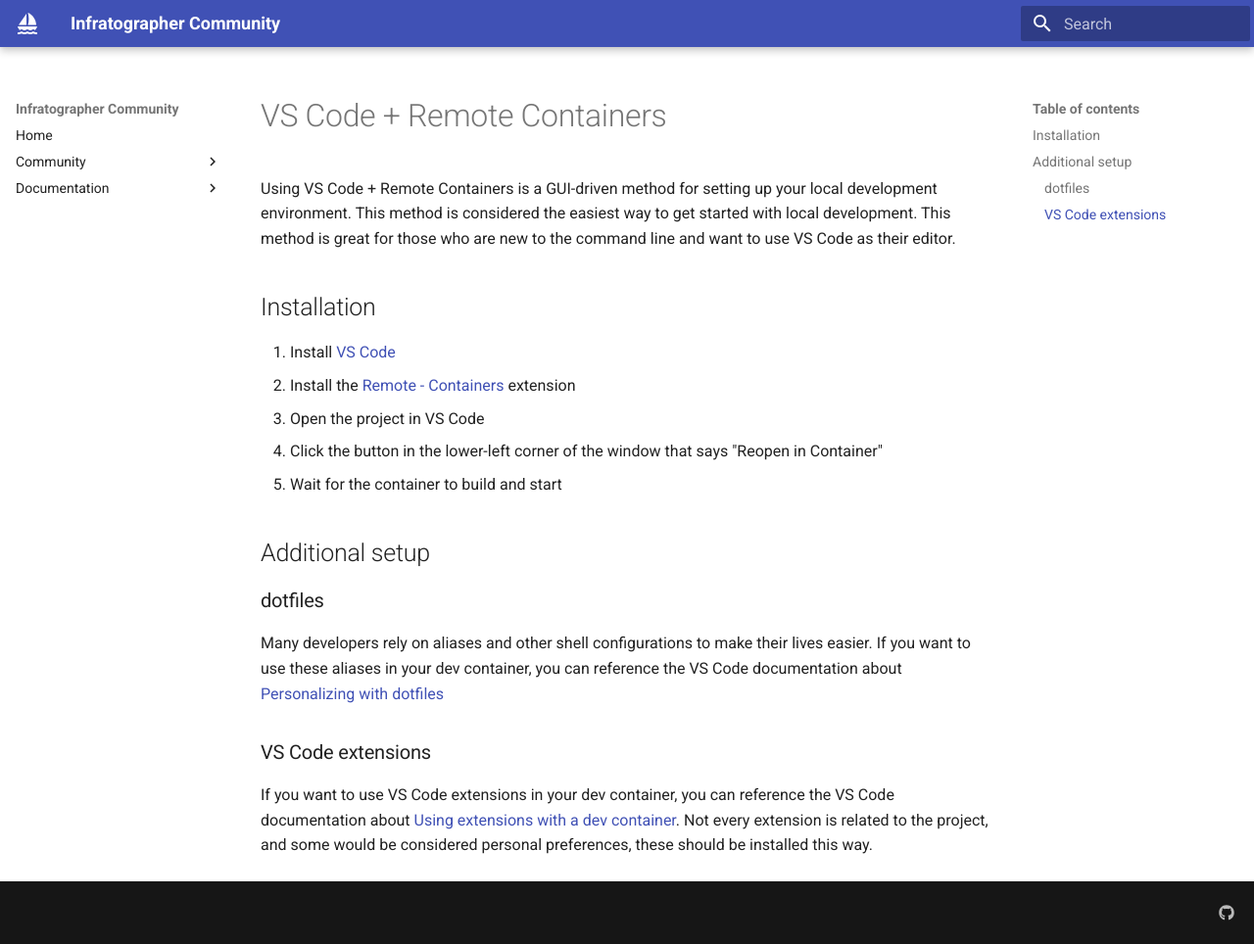
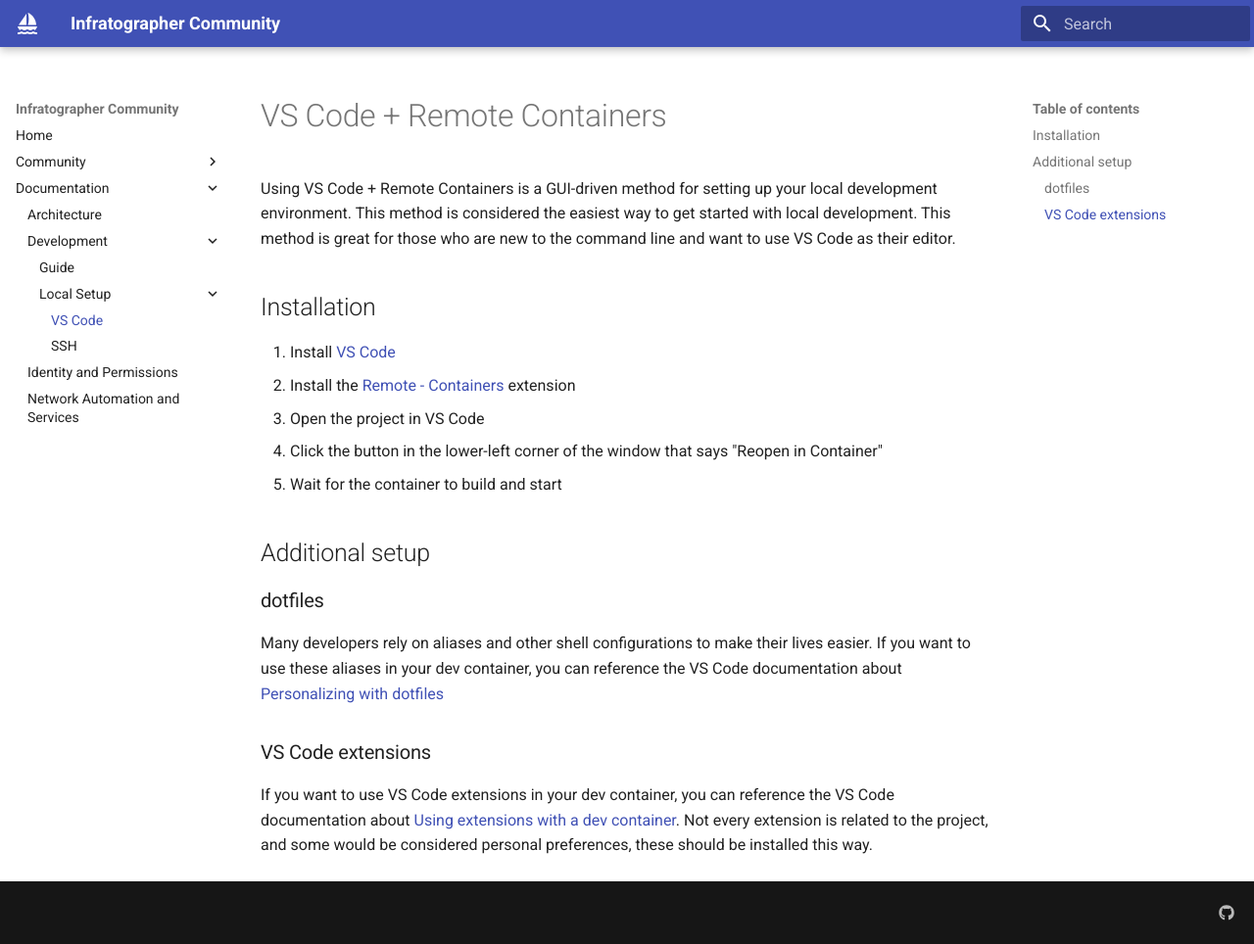
Before and after one commit to infratographer/website, an MkDocs documentation site: the page built from source/docs/docs/development/local-setup/vs-code.md, in a window 1280 px wide and 964 px high. Shown: the whole window at 98% size. Built offline with MkDocs 1.6.1 and Material for MkDocs 9.7.7, drawn with Linux system fonts in a browser that asks for light colours; comment, search, counter and statistics services are not loaded.

Commit message:
Fix typo in nav bar
Signed-off-by: Andrew Holtzmann <aholtzmann@equinix.com>

```diff
--- a/mkdocs.yml
+++ b/mkdocs.yml
@@ -109,7 +109,7 @@
       - Guide: docs/development/guide.md
       - Local Setup:
         - Index: docs/development/local-setup/index.md
-        - VS Code: docs/development/local-setup/vscode.md
+        - VS Code: docs/development/local-setup/vs-code.md
         - SSH: docs/development/local-setup/ssh.md
     - Identity and Permissions: docs/identity-and-permissions.md
     - Network Automation and Services: docs/network-automation-services.md
```
